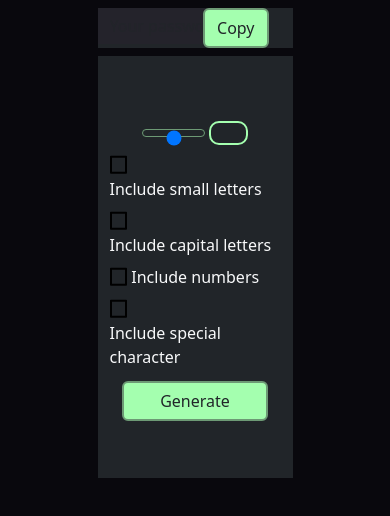
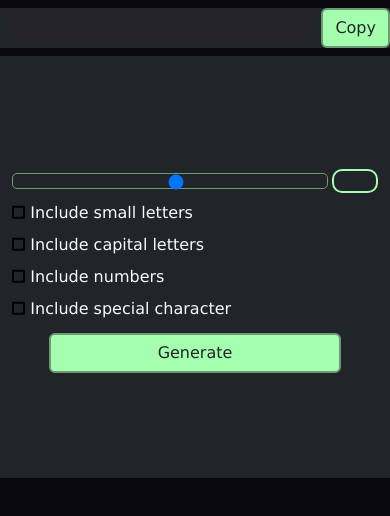
Before and after one commit to LukCen/password_gen_rework, a website: page index.html in a window 390 px wide. Drawn offline with nearby package versions, Linux system fonts and the light colour scheme.

Commit message:
size and styling adjustments for small screens

```diff
--- a/index.html
+++ b/index.html
@@ -9,21 +9,22 @@
     <title>Passgen</title>
 </head>
 <body>
-    <div class="container-md bg-dark w-50 mt-2 d-flex p-0">
-        <div class="row w-100">
-            <div class="col-9">
+    <!-- password goes here -->
+    <div class="container-md bg-dark mt-2 d-flex result w-50 p-0">
+        <div class="row w-100 m-0 p-0">
+            <div class="col-10">
                 <input type="text" id="result" class="form-control" placeholder="Your password here!" disabled>
             </div>
-            <div class="col-3 d-flex justify-content-end">
-                <button class="btn btn-small copy">Copy</button>
+            <div class="col-2 d-flex justify-content-end p-0">
+                <button class="btn copy">Copy</button>
             </div>
         </div>
 
     </div>
-    <div class="container-md d-flex flex-column justify-content-center bg-dark h-50 w-50 mt-2">
-        <!-- password goes here -->
+    <div class="container-md d-flex flex-column justify-content-center bg-dark h-50 w-50 mt-2 mainBody">
+        <!-- range element for selecting password length -->
         <div class="row justify-content-center mt-2">
-            <div class="col-8 d-flex">
+            <div class="d-flex col-12 justify-content-center">
                 <input type="range" name="passwordLength" id="passwordLength" min="1" max="24" class="w-100 passwordLength me-1">
                 <output for="passwordLength" onforminput="value=passwordLength.valueAsNumber;"></output>
             </div>
--- a/scss/_mixins.scss
+++ b/scss/_mixins.scss
@@ -5,9 +5,14 @@
     &::-webkit-slider-runnable-track{
         // @include rangeSliderStyling();
         background: transparent;
-        height: .5rem;
+        height: 1rem;
         border-radius: 5px;
         border: 1px solid $element-dark-green;
+
+    }
+
+    &::-webkit-scrollbar-track{
+        background-color: #fff;
     }
     //firefox compatibility
     &::-moz-range-track {
--- a/scss/style.scss
+++ b/scss/style.scss
@@ -1,6 +1,12 @@
 // color variables
 @import './mixins';
+* {
+    margin: 0;
+    padding: 0;
+    font-family: 'Verdana', sans-serif;
 
+
+}
 $bg-dark: #09080d;
 $container-dark: #24232b;
 
@@ -102,6 +108,7 @@ output {
     color: $element-light-green;
     display: grid;
     place-content: center;
+
 }
 
 #result{
@@ -109,4 +116,16 @@ output {
     border: none;
     border-radius: 0;
     color: white;
+    letter-spacing: 2px;
 }
+
+@media screen and (max-width: 680px){
+    input[type='checkbox']{
+        height: .75em;
+        width: .75em
+    }
+
+    .result, .mainBody {
+        width: 100% !important ;
+    }
+}
```
Also changed, not shown: css/style.css, 1 other file.
